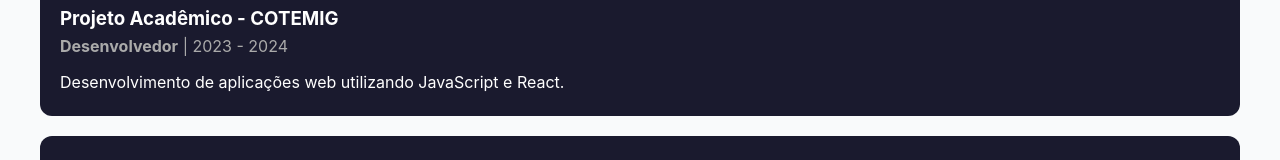
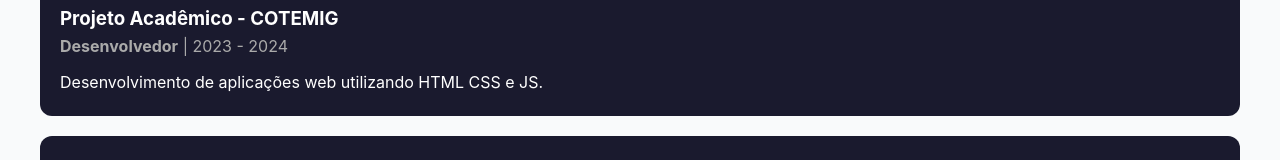
Before and after one commit to mthsz-dm/Site_Pessoal, a React (Vite) app: page / in a window 1280 px wide. Shown: the part 404-564 px from the top of the page. Built offline with nearby package versions, Linux system fonts and the light colour scheme; no server answers.

Commit message:
traduzindo detalhes finais

```diff
--- a/src/components/Contact.jsx
+++ b/src/components/Contact.jsx
@@ -1,6 +1,8 @@
 import React from "react";
+import { useTranslation } from 'react-i18next';
 
 export default function Contato() {
+  const { t } = useTranslation();
   const handleSubmit = (e) => {
     e.preventDefault();
 
@@ -15,16 +17,16 @@
 
   return (
     <section className="contato-container">
-      <h2>Contato</h2>
+      <h2>{t("contato")}</h2>
 
       <div className="contato-links">
         <a href="https://www.linkedin.com/in/matheus-dias-mendes-ba8a30234/">💼 LinkedIn</a>
       </div>
 
       <form onSubmit={handleSubmit} className="contato-form">
-        <input type="text" name="nome" placeholder="Seu nome" required />
-        <input type="email" name="email" placeholder="Seu email" required />
-        <textarea name="mensagem" placeholder="Sua mensagem" required />
+        <input type="text" name="nome" placeholder={t("seu_nome")} required />
+        <input type="email" name="email" placeholder={t("seu_email")} required />
+        <textarea name="mensagem" placeholder={t("seu_mensagem")} required />
 
         <button type="submit">Enviar</button>
       </form>
--- a/src/components/Courses.jsx
+++ b/src/components/Courses.jsx
@@ -33,7 +33,7 @@
 export default function Courses() {
   const { t } = useTranslation();
   return (
-    <div className="courses-page">
+    <div className="courses-page" id="cursos">
       <div className="courses-container">
         <header className="courses-header">
           <h1>{t('cursos')}</h1>
--- a/src/components/Experiences.jsx
+++ b/src/components/Experiences.jsx
@@ -1,25 +1,12 @@
 import React from "react";
+import { useTranslation } from 'react-i18next';
 
 export default function Experiencias() {
-  const experiencias = [
-    {
-      empresa: "Projeto Acadêmico - COTEMIG",
-      cargo: "Desenvolvedor",
-      periodo: "2023 - 2024",
-      descricao:
-        "Desenvolvimento de aplicações web utilizando JavaScript e React."
-    },
-    {
-      empresa: "Projeto Faculdade",
-      cargo: "Desenvolvedor Fullstack",
-      periodo: "2024 - Atual",
-      descricao:
-        "Criação de sistemas com integração de frontend e backend."
-    }
-  ];
+  const { t } = useTranslation();
+  const experiencias = t("experiencias.lista", { returnObjects: true });
 
   return (
-    <section className="exp-container">
+    <section className="exp-container" id="experiencias">
       <h2>Experiências</h2>
 
       {experiencias.map((exp, index) => (
--- a/src/components/Profile.jsx
+++ b/src/components/Profile.jsx
@@ -2,11 +2,11 @@
 export default function Profile() {
   const { t } = useTranslation();
   return (
-    <header className="profile">
+    <div className="profile" id="perfil">
       <h1>{t("titulo")}</h1>
       <p>
         {t("sobremim")}
       </p>
-    </header>
+    </div>
   );
 }
--- a/src/locales/en.json
+++ b/src/locales/en.json
@@ -5,11 +5,36 @@
   "nav_rep": "Repositories",
   "nav_contat": "Contact",
   "nav_hab": "Skills",
+  "nav_perfil": "Profile",
+  "nav_exp": "Experiences",
+  "nav_curso": "Courses",
 
   "habilidades": "My Skills",
   "cursos": "Completed Courses",
   "repositorios": "GitHub Repositories",
   "ver_no_git": "View on GitHub",
 
+  "experiencias": {
+    "titulo": "Experiences",
+    "lista": [
+      {
+        "empresa": "Academic Project - COTEMIG",
+        "cargo": "Developer",
+        "periodo": "2023 - 2024",
+        "descricao": "Development of web applications using HTML, CSS, and JS."
+      },
+      {
+        "empresa": "College Project",
+        "cargo": "Fullstack Developer",
+        "periodo": "2024 - Present",
+        "descricao": "Creation of systems with frontend and backend integration."
+      }
+    ]
+  },
+  "contato": "Contact",
+  "seu_nome": "Your name",
+  "seu_email": "Your email",
+  "seu_mensagem": "Your message",
+
   "footer": "Developed by"
 }
--- a/src/locales/pt.json
+++ b/src/locales/pt.json
@@ -14,5 +14,28 @@
   "repositorios": "Repositorios do Github",
   "ver_no_git": "Ver no Github",
 
+  "experiencias": {
+    "titulo": "Experiências",
+    "lista": [
+      {
+        "empresa": "Projeto Acadêmico - COTEMIG",
+        "cargo": "Desenvolvedor",
+        "periodo": "2023 - 2024",
+        "descricao": "Desenvolvimento de aplicações web utilizando HTML CSS e JS."
+      },
+      {
+        "empresa": "Projeto Faculdade",
+        "cargo": "Desenvolvedor Fullstack",
+        "periodo": "2024 - Atual",
+        "descricao": "Criação de sistemas com integração de frontend e backend."
+      }
+    ]
+  },
+
+  "contato": "Contato",
+  "seu_nome":"Seu nome",
+  "seu_email": "Seu email",
+  "seu_mensagem": "Seu mesagem",
+
   "footer": "Desenvolvido por"
 }
```
